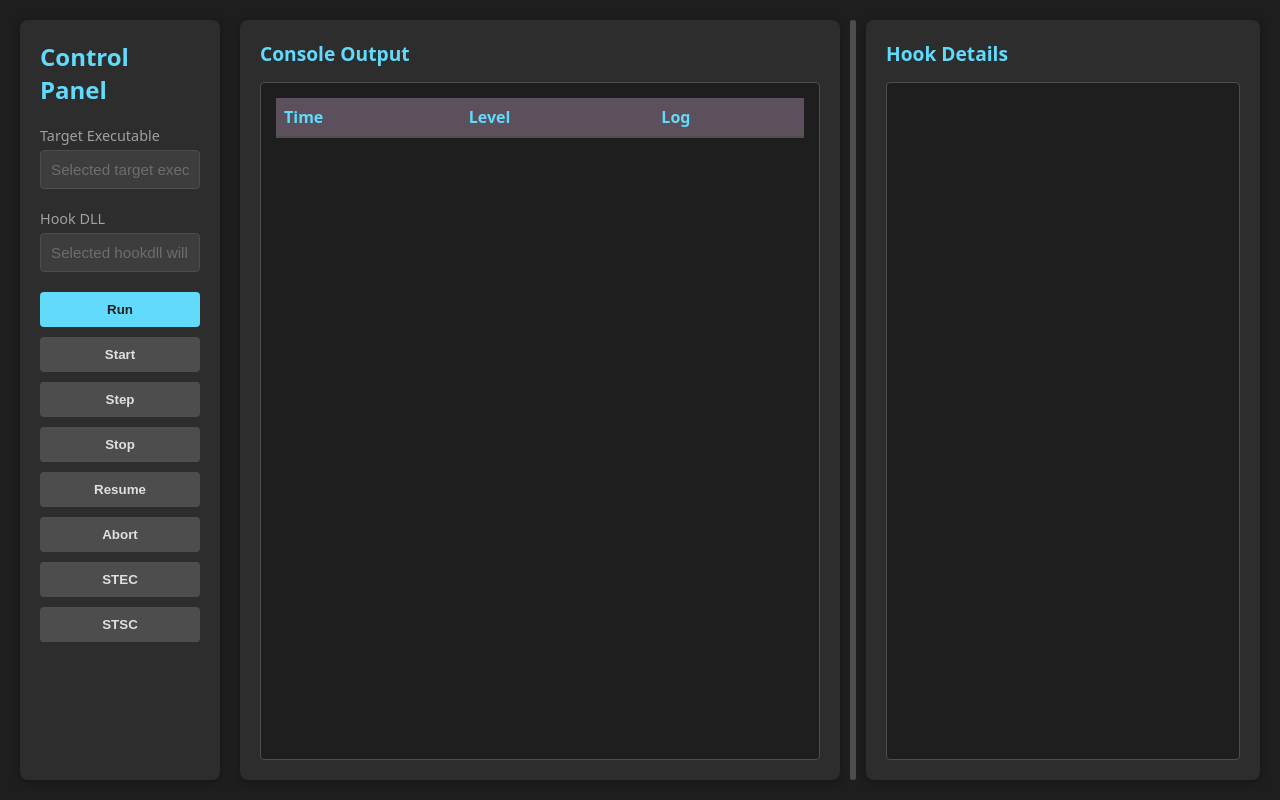
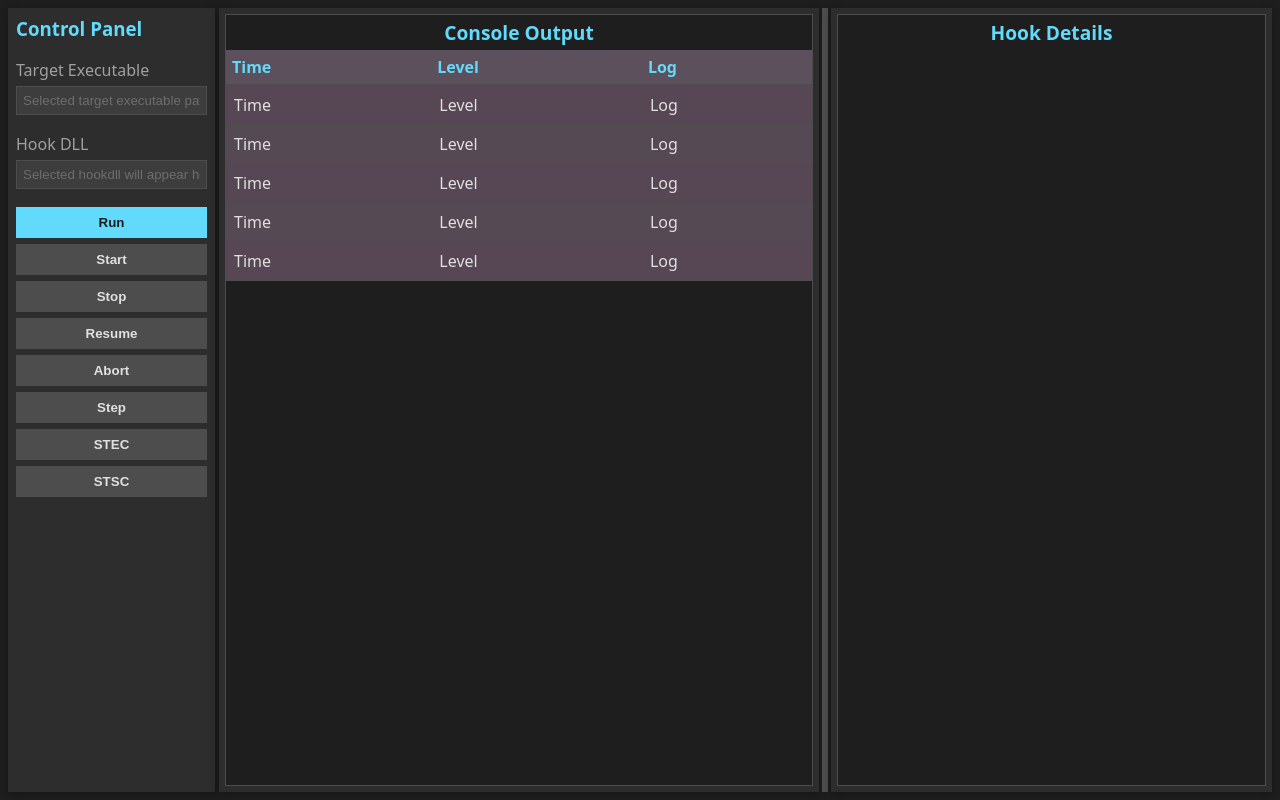
Before and after one commit to cloakwiss/p7ui, a plain HTML site: page ui/index.html in a window 1280 px wide. Drawn offline with Linux system fonts and the light colour scheme.

Commit message:
fixed the styling

```diff
--- a/ui/index.html
+++ b/ui/index.html
@@ -10,8 +10,7 @@
     <body>
         <main class="app-container">
             <aside class="control-panel">
-                <h2>Control Panel</h2>
-
+                <h3>Control Panel</h3>
                 <form class="input-group" autocomplete="on">
                     <label for="target_path">Target Executable</label>
                     <input
@@ -47,16 +46,9 @@
                         class="secondary"
                         data-indicator:_fetching
                         data-attr:disabled="$_fetching"
-                        data-on-click="@get('/spawnp7')"
+                        data-on-click="@get('/spawnp7', {openWhenHidden: true})"
                     >
                         Start
-                    </button>
-                    <button
-                        type="button"
-                        class="secondary"
-                        data-on-click="@post('/step')"
-                    >
-                        Step
                     </button>
                     <button
                         type="button"
@@ -78,6 +70,13 @@
                         data-on-click="@post('/abort')"
                     >
                         Abort
+                    </button>
+                    <button
+                        type="button"
+                        class="secondary"
+                        data-on-click="@post('/step')"
+                    >
+                        Step
                     </button>
                     <button
                         type="button"
@@ -105,27 +104,59 @@
                 data-toshow-console="true"
             >
                 <article class="pane console-pane">
-                    <h3>Console Output</h3>
                     <div class="pane-content">
                         <table class="console-table">
+                            <caption>
+                                Console Output
+                            </caption>
                             <thead>
-                                <th>Time</th>
-                                <th>Level</th>
-                                <th>Log</th>
+                                <tr>
+                                    <th>Time</th>
+                                    <th>Level</th>
+                                    <th>Log</th>
+                                </tr>
                             </thead>
-                            <tbody id="console"></tbody>
+                            <tbody id="console">
+                                <tr>
+                                    <td>Time</td>
+                                    <td>Level</td>
+                                    <td>Log</td>
+                                </tr>
+                                <tr>
+                                    <td>Time</td>
+                                    <td>Level</td>
+                                    <td>Log</td>
+                                </tr>
+                                <tr>
+                                    <td>Time</td>
+                                    <td>Level</td>
+                                    <td>Log</td>
+                                </tr>
+                                <tr>
+                                    <td>Time</td>
+                                    <td>Level</td>
+                                    <td>Log</td>
+                                </tr>
+                                <tr>
+                                    <td>Time</td>
+                                    <td>Level</td>
+                                    <td>Log</td>
+                                </tr>
+                            </tbody>
                         </table>
                     </div>
                 </article>
                 <div class="resize-handle" id="resize-handle"></div>
                 <article class="pane details-pane">
-                    <h3>Hook Details</h3>
                     <div class="pane-content">
                         <table
                             class="console-table"
                             id="hook-details"
                             aria-label="Hook details"
                         >
+                            <caption>
+                                Hook Details
+                            </caption>
                             <tbody id="hooks"></tbody>
                         </table>
                     </div>
--- a/ui/style.css
+++ b/ui/style.css
@@ -30,24 +30,23 @@ body {
     & main.app-container {
         display: flex;
         height: 100vh;
-        padding: 20px;
-        gap: 20px;
+        padding: 8px;
+        gap: 4px;
 
         & aside.control-panel {
-            flex-shrink: 0;
-            width: clamp(200px, 15%, 300px);
+            flex-shrink: 1;
             background: var(--bg-secondary);
-            border-radius: 8px;
-            padding: 20px;
+            /*! border-radius: 7px; */
+            padding: 8px;
             box-shadow: 0 2px 8px var(--shadow);
             display: flex;
             flex-direction: column;
-            gap: 20px;
+            gap: 18px;
 
-            & h2 {
+            & h3 {
                 margin: 0;
                 color: var(--accent-color);
-                font-size: 1.5rem;
+                /*! font-size: 1.5rem; */
             }
 
             & form.input-group {
@@ -56,18 +55,18 @@ body {
                 gap: 5px;
 
                 & label {
-                    font-weight: 500;
+                    font-weight: 400;
                     color: var(--text-secondary);
-                    font-size: 0.9rem;
+                    /*! font-size: 0.9rem; */
                 }
 
                 & input {
-                    padding: 10px;
+                    padding: 6px;
                     background: var(--bg-tertiary);
                     border: 1px solid var(--border-color);
-                    border-radius: 4px;
+                    /*! border-radius: 4px; */
                     color: var(--text-primary);
-                    font-size: 0.95rem;
+                    /*! font-size: 0.95rem; */
 
                     &::placeholder {
                         color: var(--text-placeholder);
@@ -83,13 +82,13 @@ body {
             & nav.button-group {
                 display: flex;
                 flex-direction: column;
-                gap: 10px;
+                gap: 6px;
 
                 & button {
-                    padding: 10px 20px;
+                    padding: 8px 12px;
                     background: var(--accent-color);
                     border: none;
-                    border-radius: 4px;
+                    /*! border-radius: 4px; */
                     color: var(--bg-primary);
                     font-weight: 600;
                     cursor: pointer;
@@ -115,42 +114,43 @@ body {
             flex: 1;
             min-width: 0;
             display: grid;
-            gap: 10px;
-            grid-template-columns: 100%;
+            gap: 3px;
+            /*! grid-template-columns: 100%; */
             transition: grid-template-columns 0.3s ease;
 
-            &[data-toshow-console="true"] {
-                grid-template-columns: clamp(
-                        25%,
-                        var(--console-width, 600px),
-                        75%
-                    ) 6px 1fr;
+            /*&[data-toshow-console="true"] {*/
+            grid-template-columns:
+                clamp(25%, var(--console-width, 600px), 75%)
+                6px 1fr;
 
-                & div.resize-handle {
-                    display: block;
-                }
+            & div.resize-handle {
+                display: block;
             }
+            /*} */
 
-            &:not([data-toshow-console="true"]) {
+            /*&:not([data-toshow-console="true"]) {
                 & article.console-pane,
                 & div.resize-handle {
                     display: none;
                 }
-            }
+            }*/
 
             & article.pane {
                 background: var(--bg-secondary);
-                border-radius: 8px;
-                padding: 20px;
+                /*! border-radius: 8px; */
+                padding: 6px;
                 box-shadow: 0 2px 8px var(--shadow);
                 display: flex;
                 flex-direction: column;
                 min-height: 0;
                 overflow: hidden;
 
-                & h3 {
-                    margin: 0 0 15px 0;
+                & caption {
+                    font-weight: 650;
+                    margin: 4px, 16px;
                     color: var(--accent-color);
+                    caption-side: top;
+                    padding: 4px;
                     font-size: 1.2rem;
                     flex-shrink: 0;
                 }
@@ -162,8 +162,8 @@ body {
                     scroll-behavior: smooth;
                     background: var(--bg-primary);
                     border: 1px solid var(--border-color);
-                    border-radius: 4px;
-                    padding: 15px;
+                    /*! border-radius: 4px; */
+                    padding: 0px;
 
                     & table.console-table {
                         width: 100%;
@@ -175,40 +175,51 @@ body {
                             background: var(--bg-primary);
                             z-index: 1;
 
-                            & tr th{
+                            & tr th {
                                 text-align: left;
-                                padding: 8px;
+                                /*margin-inline-start: 2px;*/
+                                padding: 6px;
                                 font-weight: 600;
-                                background: color-mix(in oklch, var(--even-row) 55%, var(--bg-primary) 100%);
+                                background: color-mix(
+                                    in oklch,
+                                    var(--even-row) 55%,
+                                    var(--bg-primary) 100%
+                                );
                                 color: var(--accent-color);
                                 border-bottom: 2px solid var(--border-color);
+                            }
+
+                            /*& td {
+                                padding: 2px 4px;
+                                border-bottom: 1px solid var(--border-color);
+                                text-align: left;
+                            }*/
+                        }
+
+                        & tbody {
+                            & tr:nth-child(even) {
+                                background-color: color-mix(
+                                    in oklch,
+                                    var(--even-row) 45%,
+                                    var(--bg-primary) 100%
+                                );
+                            }
+
+                            & tr:nth-child(odd) {
+                                background-color: color-mix(
+                                    in oklch,
+                                    var(--odd-row) 45%,
+                                    var(--bg-primary) 100%
+                                );
                             }
 
                             & td {
                                 padding: 8px;
                                 border-bottom: 1px solid var(--border-color);
-                                text-align: left;
-                            }
-
-                        }
-
-                        & tbody {
-
-                            & tr:nth-child(even) {
-                                background: color-mix(in oklch, var(--even-row) 25%, var(--bg-primary) 100%);
-                            }
-
-                            & tr:nth-child(odd) {
-                                background: color-mix(in oklch, var(--odd-row) 25%, var(--bg-primary) 100%);
-                            }
-
-                            & td {
-                                padding: 8px;
-                                border-bottom: 1px solid var(--border-color);
+                                /*margin-inline-start: 2px;*/
                                 text-align: left;
                             }
                         }
-
                     }
                 }
             }
@@ -217,9 +228,9 @@ body {
                 width: 6px;
                 background: var(--border-color);
                 cursor: col-resize;
-                border-radius: 2px;
+                /*! border-radius: 2px; */
                 transition: background 0.2s;
-                display: none;
+                /*display: none;*/
 
                 &:hover {
                     background: var(--accent-color);
```
